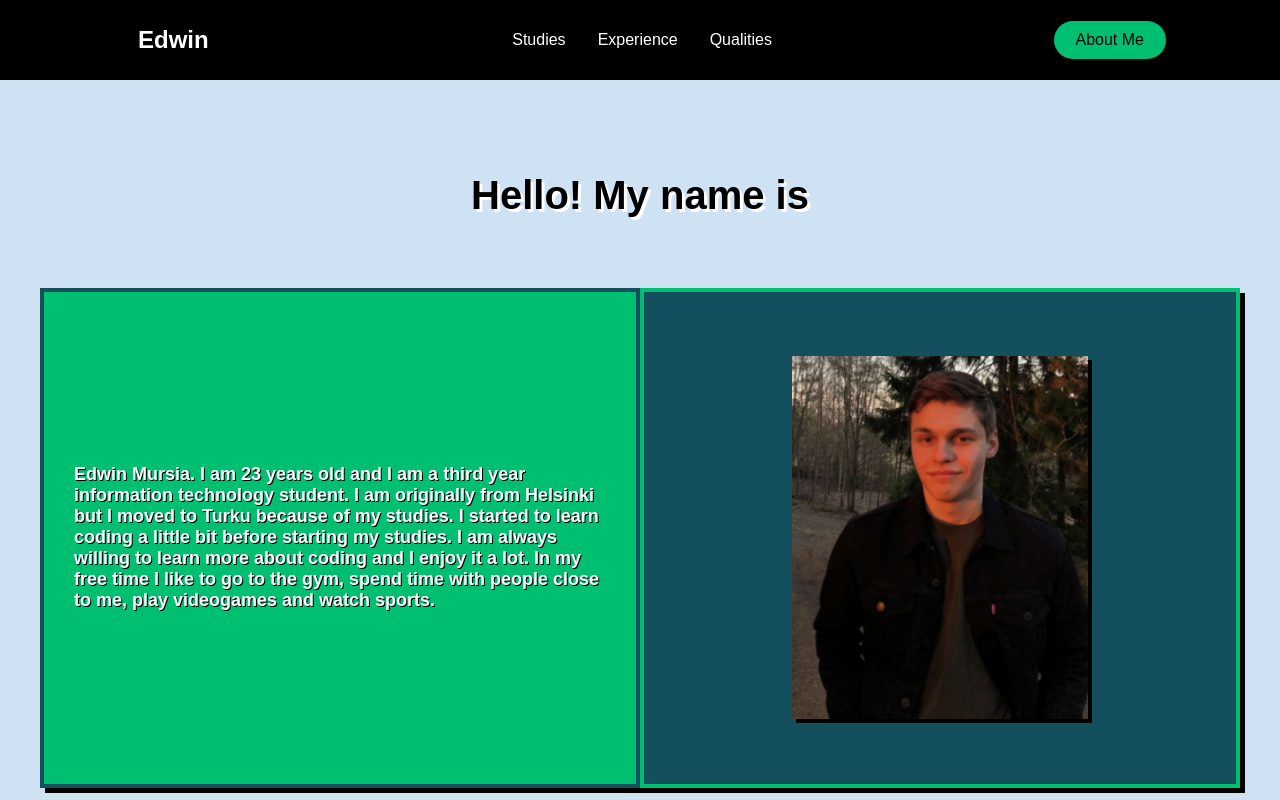
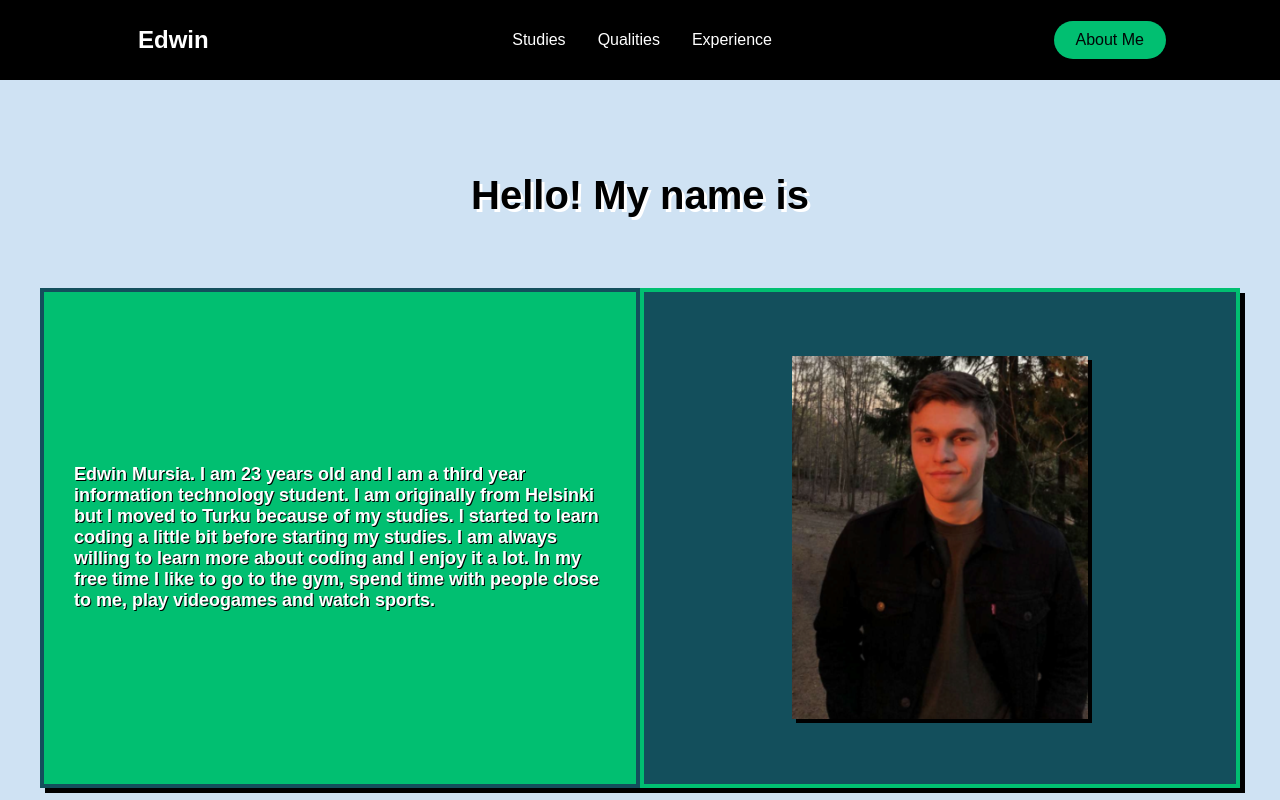
Before and after one commit to edwinmursia/myWebsite, a React (Create React App) app: page /moreAbout in a window 1280 px wide. Shown: the top 800 px of the page. Built offline with nearby package versions, Linux system fonts and the light colour scheme; a web font is replaced by a local one.

Commit message:
Added the smooth scroll to the links.

```diff
--- a/src/components/Footer/index.js
+++ b/src/components/Footer/index.js
@@ -1,4 +1,5 @@
 import React from 'react'
+import { animateScroll as scroll } from 'react-scroll'
 import { FooterContainer,
          FooterWrap,
          FooterLinksContainer,
@@ -15,6 +16,11 @@ import { FooterContainer,
 import { FaFacebook, FaInstagram, FaLinkedin, FaGithub } from 'react-icons/fa'
 
 const Footer = () => {
+
+    const toggleHome = () => {
+        scroll.scrollToTop();
+    };
+
     return (
         <FooterContainer>
             <FooterWrap>
@@ -29,7 +35,7 @@ const Footer = () => {
                 </FooterLinksContainer>
                 <SocialMedia>
                     <SocialMediaWrap>
-                        <SocialLogo to='home'>
+                        <SocialLogo to='home' onClick={toggleHome}>
                             Edwin
                         </SocialLogo>
                         <SocialIcons>
--- a/src/components/HeroSection/index.js
+++ b/src/components/HeroSection/index.js
@@ -21,7 +21,7 @@ const HeroSection = () => {
                     This is my personal portfolio website <br/> Welcome
                 </HeroP>
                 <HeroBtnWrapper>
-                    <Button to='signup' onMouseEnter={onHover} onMouseLeave={onHover} primary='true' dark='true' >
+                    <Button to='studies' onMouseEnter={onHover} onMouseLeave={onHover} primary='true' dark='true' smooth={true} duration={500} spy={true} exact='true' offset={-80} >
                         Get started {hover ? <ArrowForward /> : <ArrowRight />}
                     </Button>
                 </HeroBtnWrapper>
--- a/src/components/InfoSection/Data.js
+++ b/src/components/InfoSection/Data.js
@@ -1,5 +1,5 @@
 export const homeObjOne = {
-    id: 'about',
+    id: 'studies',
     lightBg: true,
     lightText: false,
     lightTextDesc: false,
@@ -17,7 +17,7 @@ export const homeObjOne = {
 }
 
 export const homeObjTwo = {
-    id: 'discover',
+    id: 'experience',
     lightBg: true,
     lightText: false,
     lightTextDesc: false,
--- a/src/components/Qualities/index.js
+++ b/src/components/Qualities/index.js
@@ -7,7 +7,7 @@ import Matrix from '../../videos/matrix.mp4'
 
 const Qualities = () => {
     return (
-        <QualitiesContainer id='services'>
+        <QualitiesContainer id='qualities'>
             <QualitiesBg>
                 <VideoBg autoPlay loop muted src={Matrix} type='video/mp4' />
             </QualitiesBg>
--- a/src/components/navbar/index.js
+++ b/src/components/navbar/index.js
@@ -1,25 +1,31 @@
 import React from 'react'
+import { animateScroll as scroll } from 'react-scroll'
 import { Nav, NavbarContainer, NavLogo, MobileIcon, NavMenu, NavItem, NavLinks, NavBtn, NavBtnLink } from './NavbarElements'
 import { FaBars } from 'react-icons/fa'
 
 const Navbar = ({toggle}) => {
+
+    const toggleHome = () => {
+        scroll.scrollToTop();
+    };
+
     return (
         <>
             <Nav>
                 <NavbarContainer>
-                    <NavLogo to='/'>Edwin</NavLogo>
+                    <NavLogo to='/' onClick={toggleHome} >Edwin</NavLogo>
                     <MobileIcon onClick={toggle} >
                         <FaBars />
                     </MobileIcon>
                     <NavMenu>
                         <NavItem>
-                            <NavLinks to='about'>Studies</NavLinks>
+                            <NavLinks to='studies'smooth={true} duration={500} spy={true} exact='true' offset={-80}>Studies</NavLinks>
                         </NavItem>
                         <NavItem>
-                            <NavLinks to='discover'>Experience</NavLinks>
+                            <NavLinks to='qualities' smooth={true} duration={500} spy={true} exact='true' offset={-80}>Qualities</NavLinks>
                         </NavItem>
                         <NavItem>
-                            <NavLinks to='services'>Qualities</NavLinks>
+                            <NavLinks to='experience' smooth={true} duration={500} spy={true} exact='true' offset={-80}>Experience</NavLinks>
                         </NavItem>
                     </NavMenu>
                     <NavBtn>
--- a/src/components/sidebar/index.js
+++ b/src/components/sidebar/index.js
@@ -9,14 +9,14 @@ const Sidebar = ({isOpen, toggle}) => {
             </Icon>
             <SidebarWrapper>
                 <SidebarMenu>
-                    <SidebarLink to="about" onClick={toggle}>
+                    <SidebarLink to="studies" onClick={toggle}>
                         Studies
                     </SidebarLink>
-                    <SidebarLink to="discover" onClick={toggle}>
+                    <SidebarLink to="qualities" onClick={toggle}>
+                        Qualities
+                    </SidebarLink>
+                    <SidebarLink to="experience" onClick={toggle}>
                         Experience
-                    </SidebarLink>
-                    <SidebarLink to="services" onClick={toggle}>
-                        Qualities
                     </SidebarLink>
                 </SidebarMenu>
                 <SideBtnWrap>
```
Also changed, not shown: src/components/ScrollToTop.js (added, +15 -0 lines).
